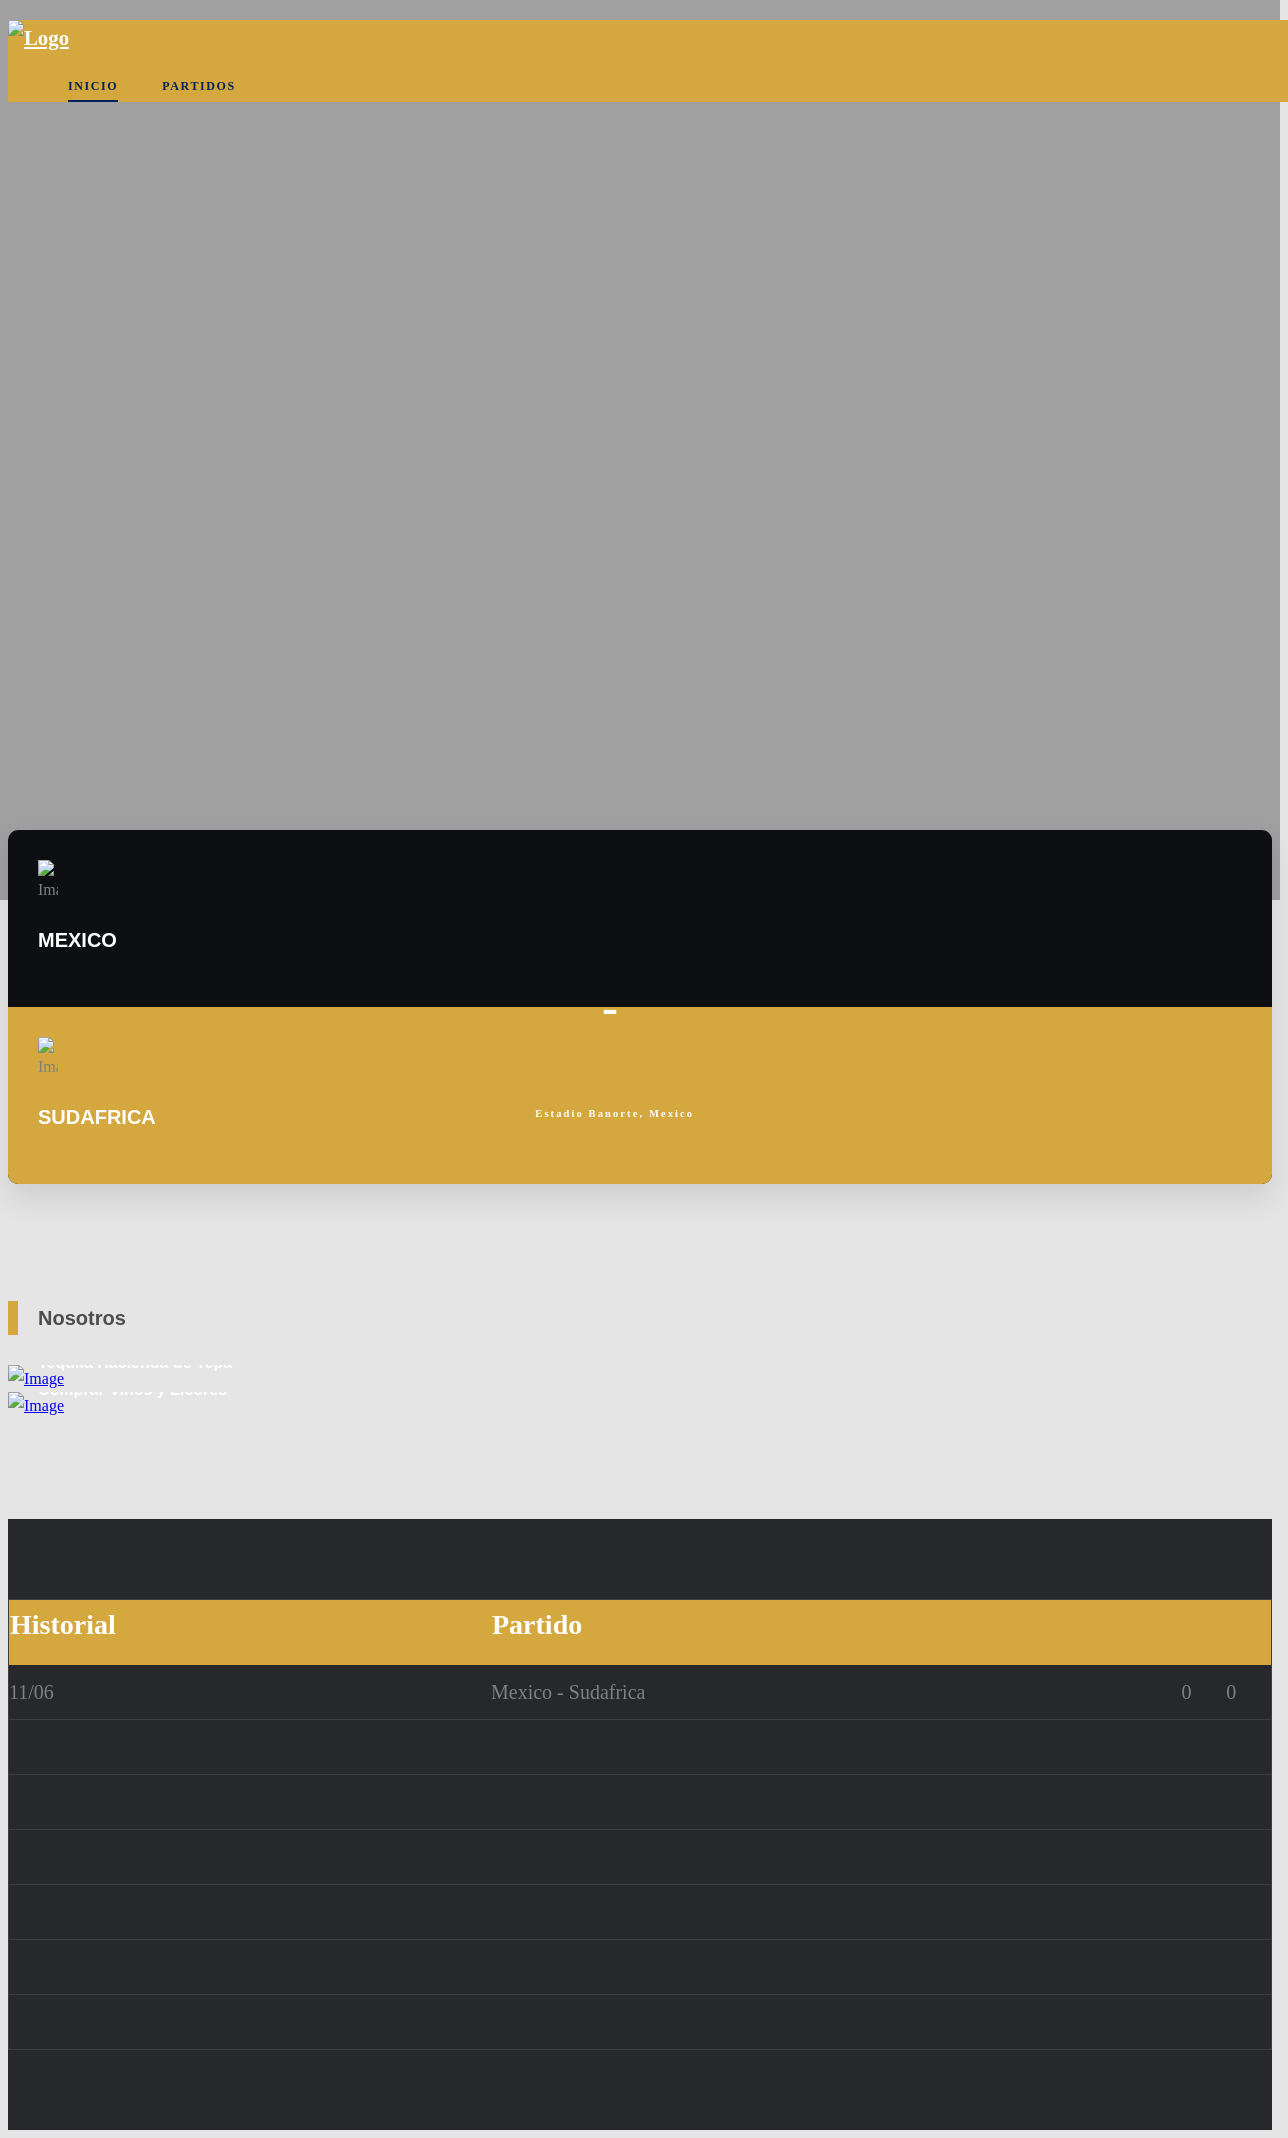
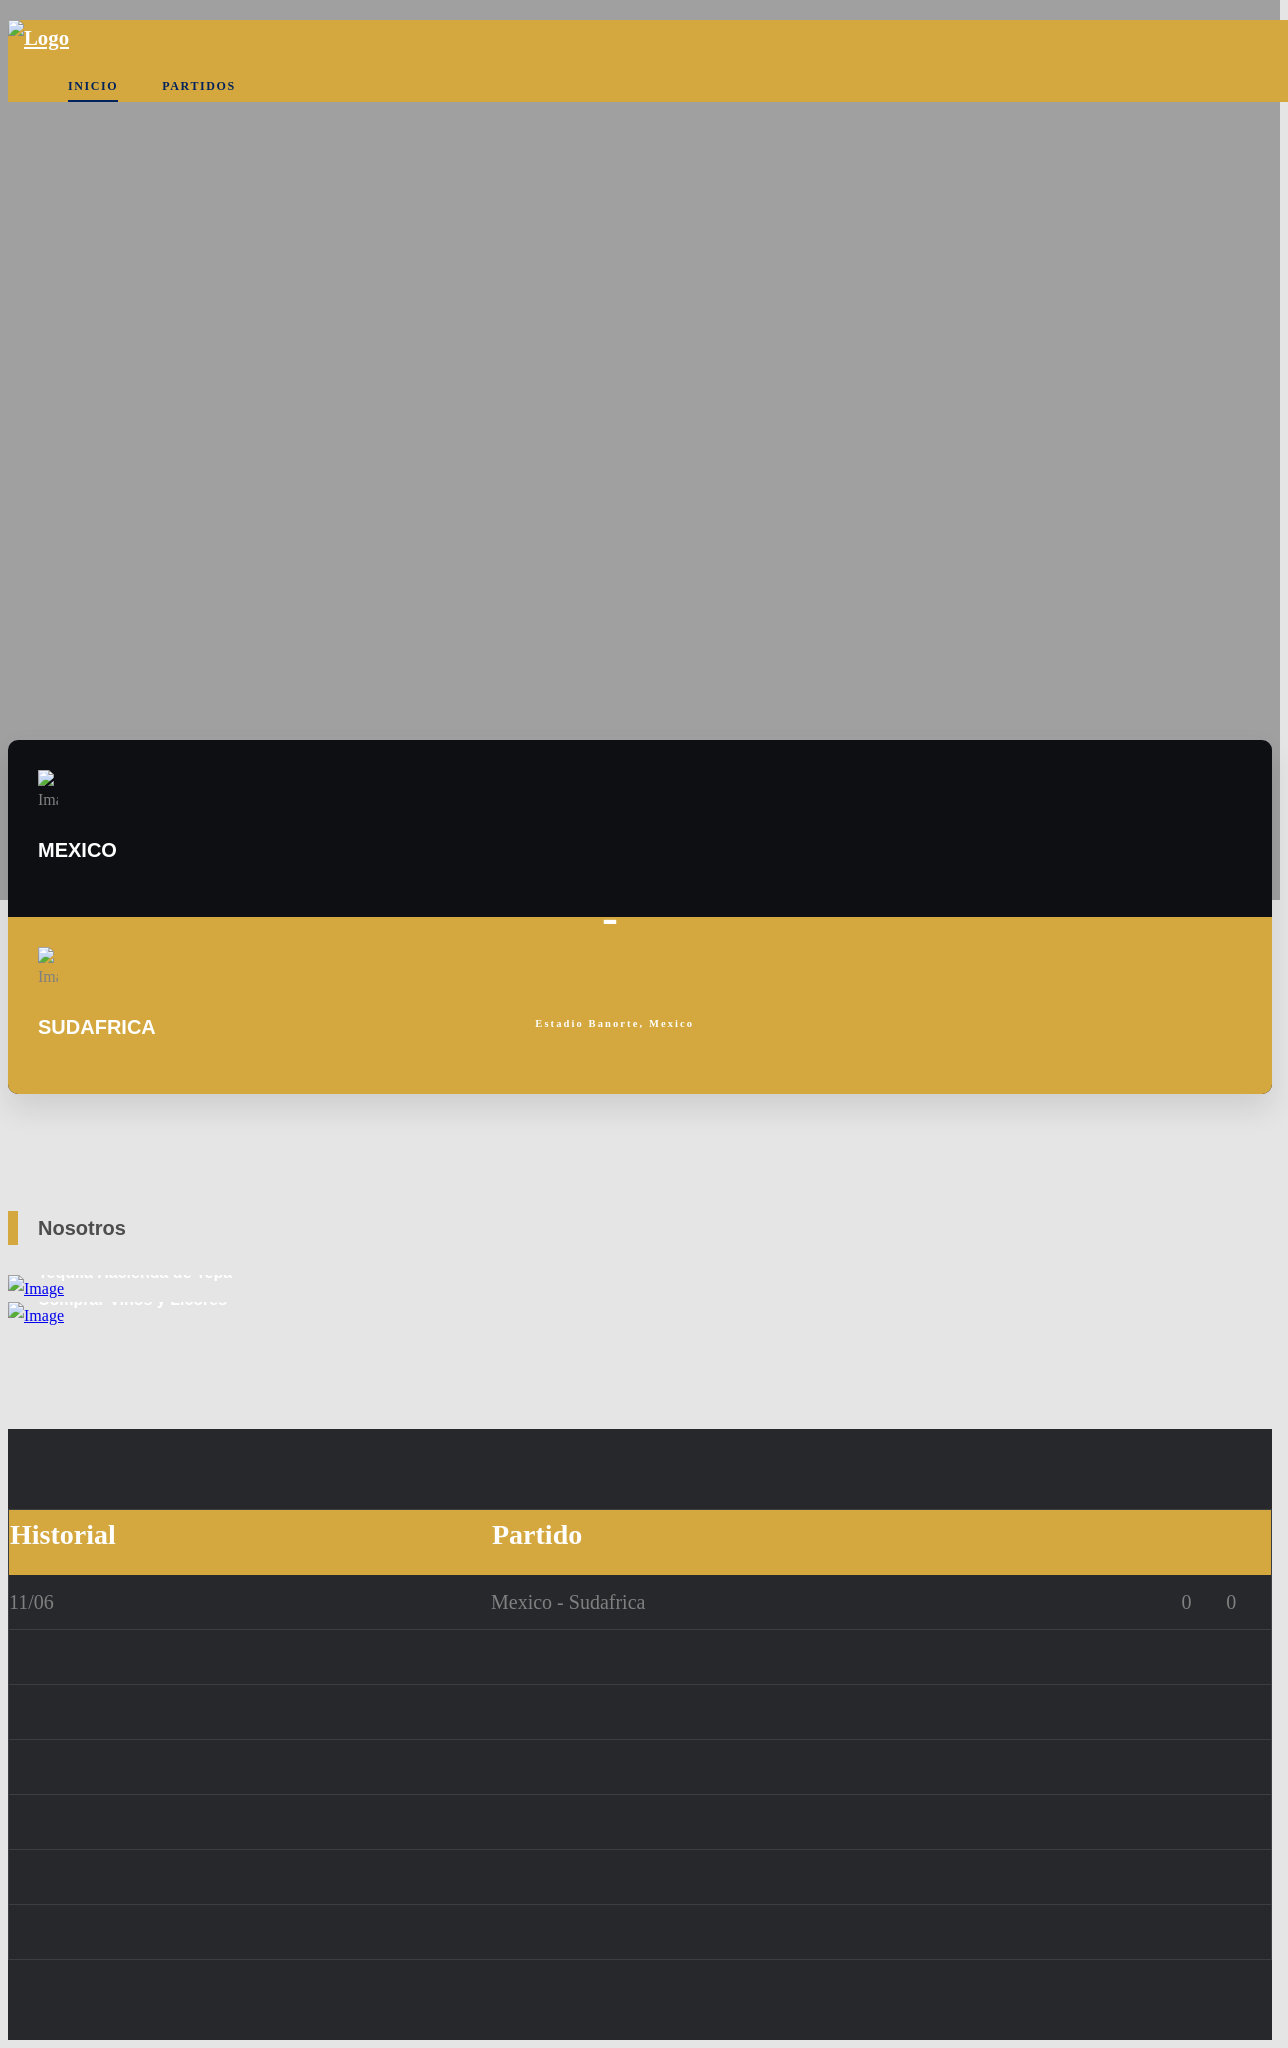

2.0

--- a/css/style.css
+++ b/css/style.css
@@ -808,7 +808,7 @@ h5,
 }
 .hero,
 .hero > .container > .row {
-  height: 100vh;
+  height: 90vh;
   min-height: 500px;
 }
 .hero.overlay:before {
@@ -1554,4 +1554,12 @@ td {
 
 .little-less-dark {
   background-color: red !important;
+}
+
+.footnote {
+    background: #0d2235;
+    text-align: center;
+    padding: 3rem 1rem;
+    font-size: 0.65rem;
+    color: rgba(255, 255, 255, 0.6);
 }
